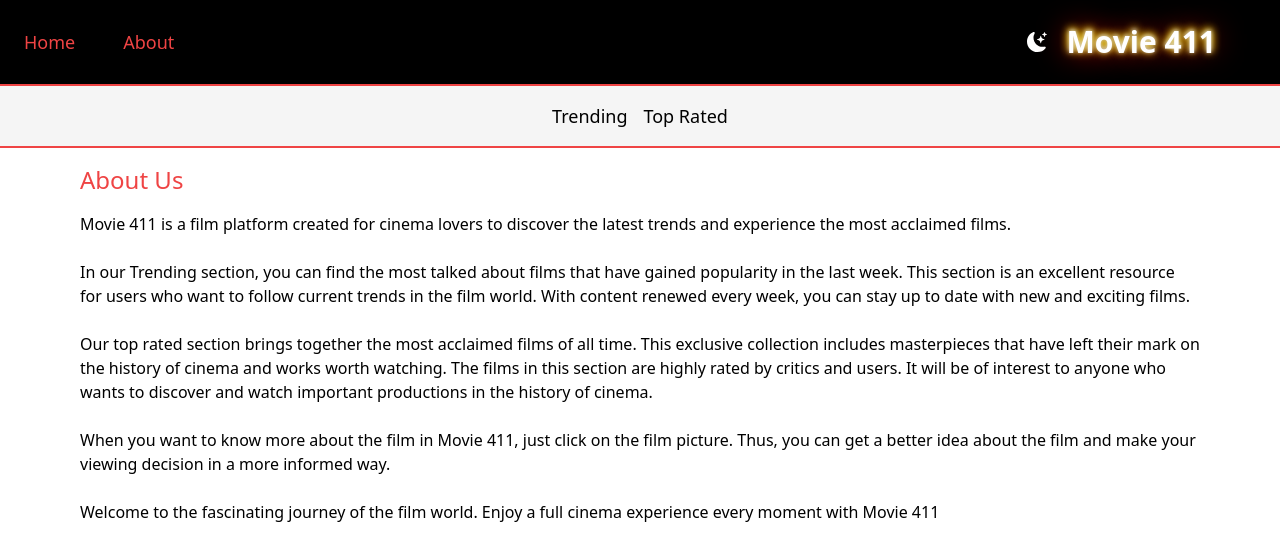
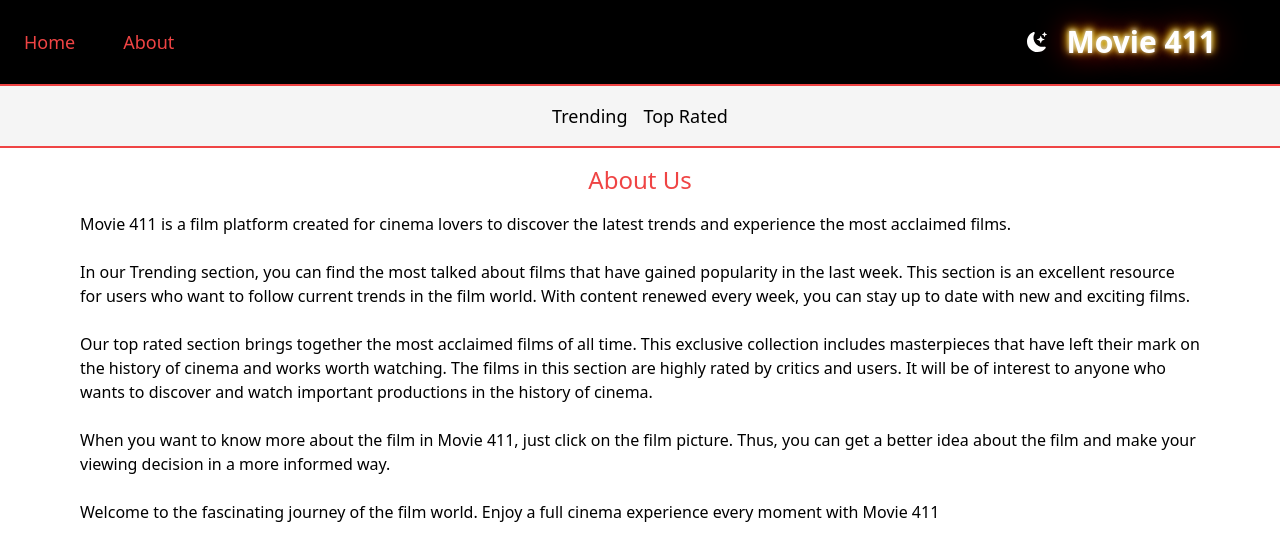
Before and after one commit to berkanserbes/movie411, a Next.js app: page /about in a window 1280 px wide. Shown: the top 560 px of the page. Built offline with nearby package versions, Linux system fonts and the light colour scheme.

Commit message:
About Us header aligned to the centre

```diff
--- a/src/app/about/page.js
+++ b/src/app/about/page.js
@@ -3,7 +3,7 @@ import React from "react";
 const About = () => {
   return (
     <div className="max-w-6xl mx-auto space-y-4 p-4">
-      <h1 className="text-2xl text-red-500">About Us</h1>
+      <h1 className="text-2xl text-red-500 text-center">About Us</h1>
       <p>
         Movie 411 is a film platform created for cinema lovers to discover the
         latest trends and experience the most acclaimed films. <br /> <br /> In
```
